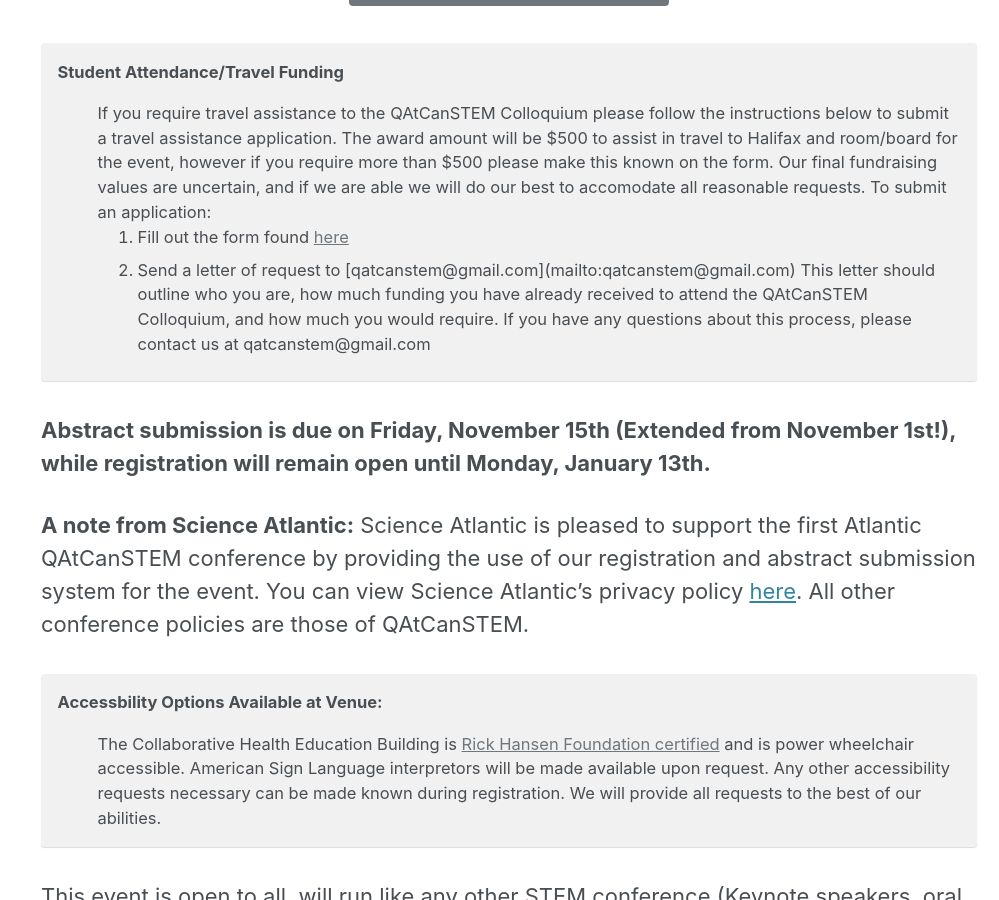
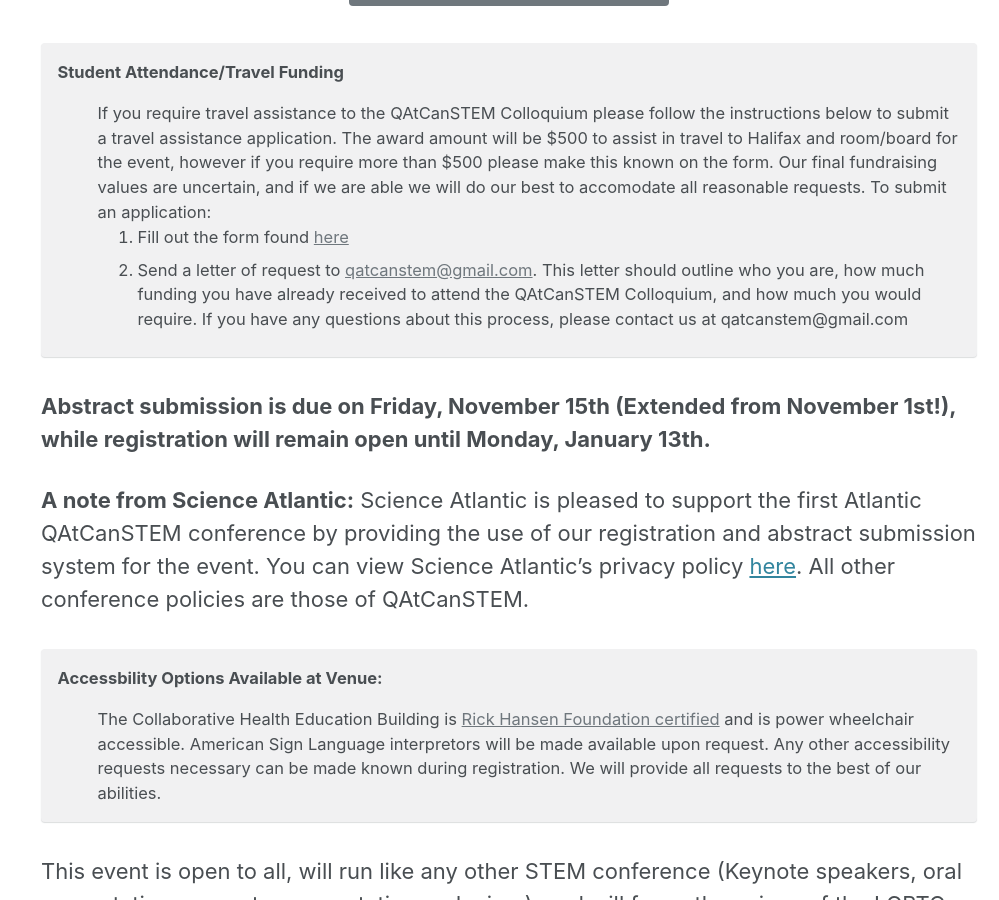
Before and after one commit to QAtCanSTEM/qatcanstem.github.io, a Jekyll site: the page built from Colloquium.md, in a window 1280 px wide and 900 px high, scrolled down 925 px. Shown: the whole window, without its empty margins (281-1280 px from the left). Built offline with Jekyll 4.4.1, drawn with Linux system fonts in a browser that asks for light colours; cached includes are drawn as plain includes; nearby versions of some CDN libraries; some of the changed lines change nothing that is shown.

Commit message:
Final update (hopefully!)

```diff
--- a/Colloquium.md
+++ b/Colloquium.md
@@ -23,7 +23,7 @@
    To submit an application:
     <ol>
         <li>Fill out the form found <a href="https://forms.office.com/Pages/ResponsePage.aspx?id=mRm4YH8LLUGSo-F9iunj4Baf5vZzy5JMujeKLsFY7KNUQkJQUjRRNVpLWkw1REhaWk85RDZXWFVURi4u" target="_blank">here</a></li>
-    <li>Send a letter of request to [qatcanstem@gmail.com](mailto:qatcanstem@gmail.com) This letter should outline who you are, how much funding you have already received to attend the QAtCanSTEM Colloquium, and how much you would require. If you have any questions about this process, please contact us at qatcanstem@gmail.com</li>
+    <li>Send a letter of request to <a href="mailto:qatcanstem@gmail.com">qatcanstem@gmail.com</a>. This letter should outline who you are, how much funding you have already received to attend the QAtCanSTEM Colloquium, and how much you would require. If you have any questions about this process, please contact us at qatcanstem@gmail.com</li>
     </ol>
 </ul>
 </div>
```
